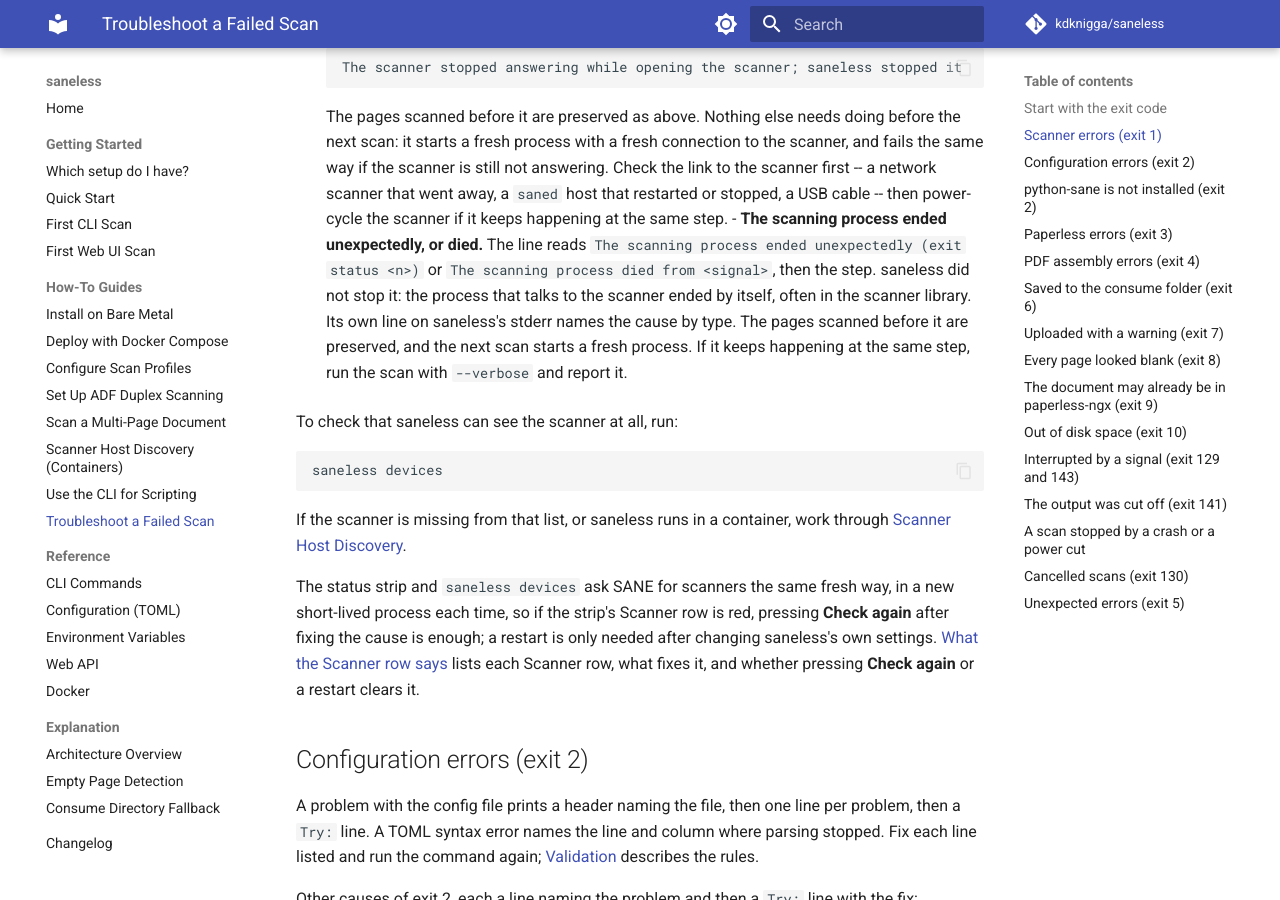
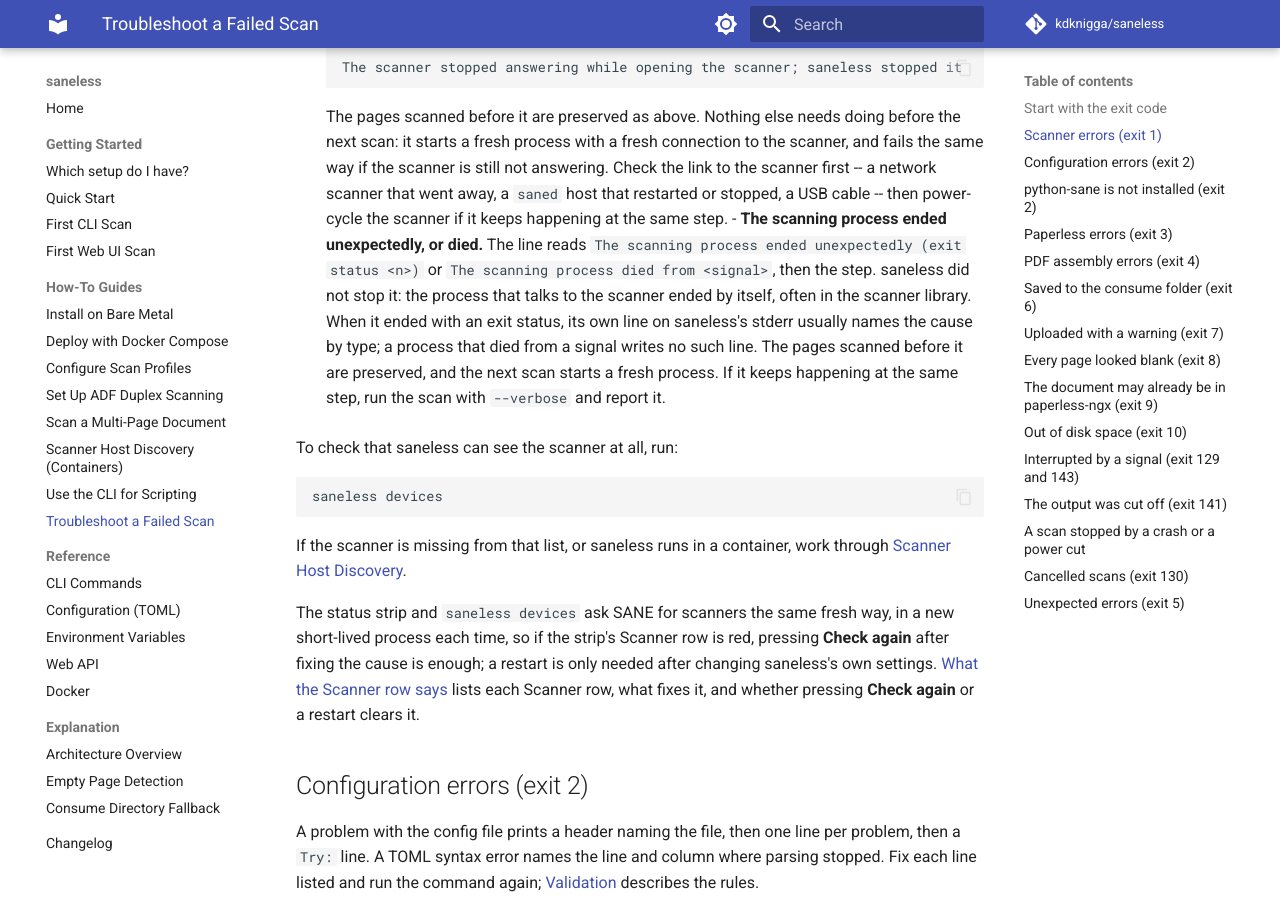
Before and after one commit to kdknigga/saneless, an MkDocs documentation site: the page built from docs/how-to/troubleshoot-a-failed-scan.md, in a window 1280 px wide and 900 px high, scrolled down 3771 px. Built offline with MkDocs 1.6.1 and Material for MkDocs 9.7.7, drawn with Linux system fonts in a browser that asks for light colours; comment, search, counter and statistics services are not loaded.

Commit message:
fix(52): IN-51 the stderr line is promised only for an exit status
The troubleshooting bullet said the process's own stderr line names the
cause for both an unexpected exit and a death from a signal.  A signal
death inside the scanner library writes nothing, and not every exit
status comes with a line, so the page now says the line usually comes
with an exit status, and never with a signal.

Co-Authored-By: Claude Opus 5.5 (1M context) <noreply@anthropic.com>
Claude-Session: https://claude.ai/code/session_015tNbPXausUJz2YgDAfExKU

```diff
--- a/docs/how-to/troubleshoot-a-failed-scan.md
+++ b/docs/how-to/troubleshoot-a-failed-scan.md
@@ -152,8 +152,9 @@ What the common cases mean:
 - **The scanning process ended unexpectedly, or died.** The line reads `The scanning process
   ended unexpectedly (exit status <n>)` or `The scanning process died from <signal>`, then the
   step. saneless did not stop it: the process that talks to the scanner ended by itself, often
-  in the scanner library. Its own line on saneless's stderr names the cause by type. The pages
-  scanned before it are preserved, and the next scan starts a fresh process. If it keeps
+  in the scanner library. When it ended with an exit status, its own line on saneless's stderr
+  usually names the cause by type; a process that died from a signal writes no such line. The
+  pages scanned before it are preserved, and the next scan starts a fresh process. If it keeps
   happening at the same step, run the scan with `--verbose` and report it.
 
 To check that saneless can see the scanner at all, run:
```
